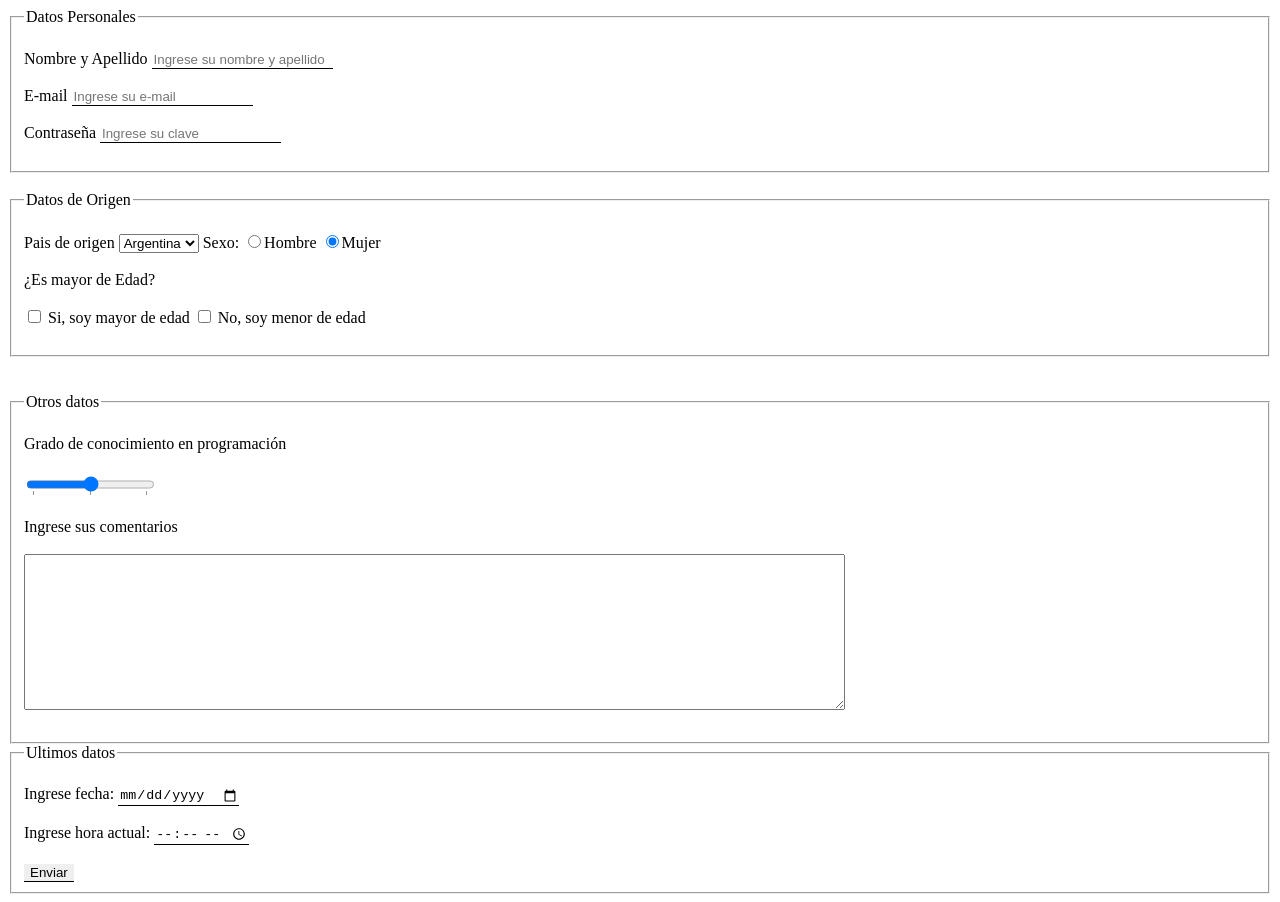
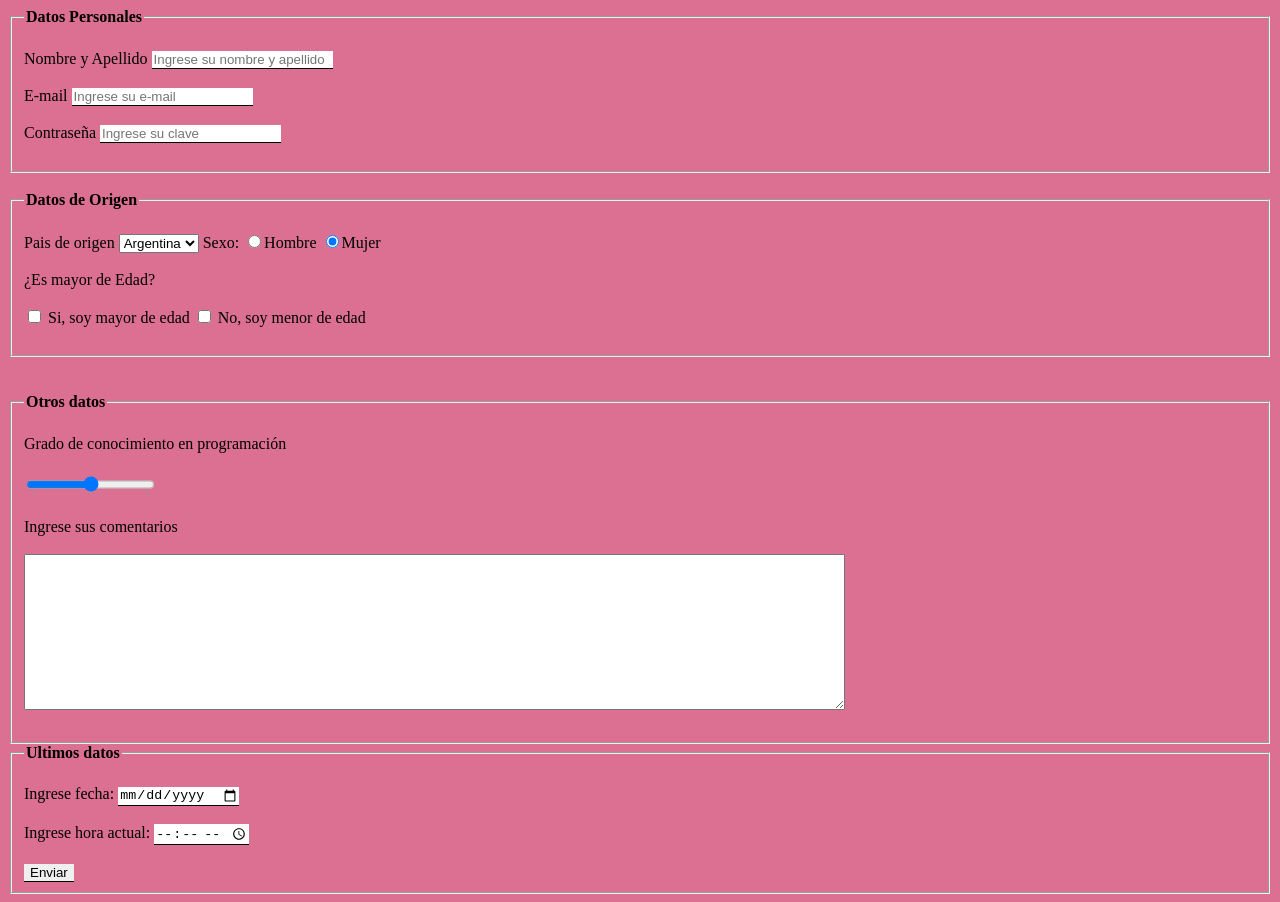
Before and after one commit to marianagiriarte/Clase-4-HTML5, a plain HTML site: page index.html in a window 1280 px wide. Drawn offline with Linux system fonts and the light colour scheme.

Commit message:
Add files via upload
actualizo con estilo

```diff
--- a/css/index.css
+++ b/css/index.css
@@ -1,3 +1,7 @@
+body{background-color: palevioletred;}
+
+legend{font-weight: bold;}
+
 input{
     border-top-style: none;
     border-left-style: none;
```
